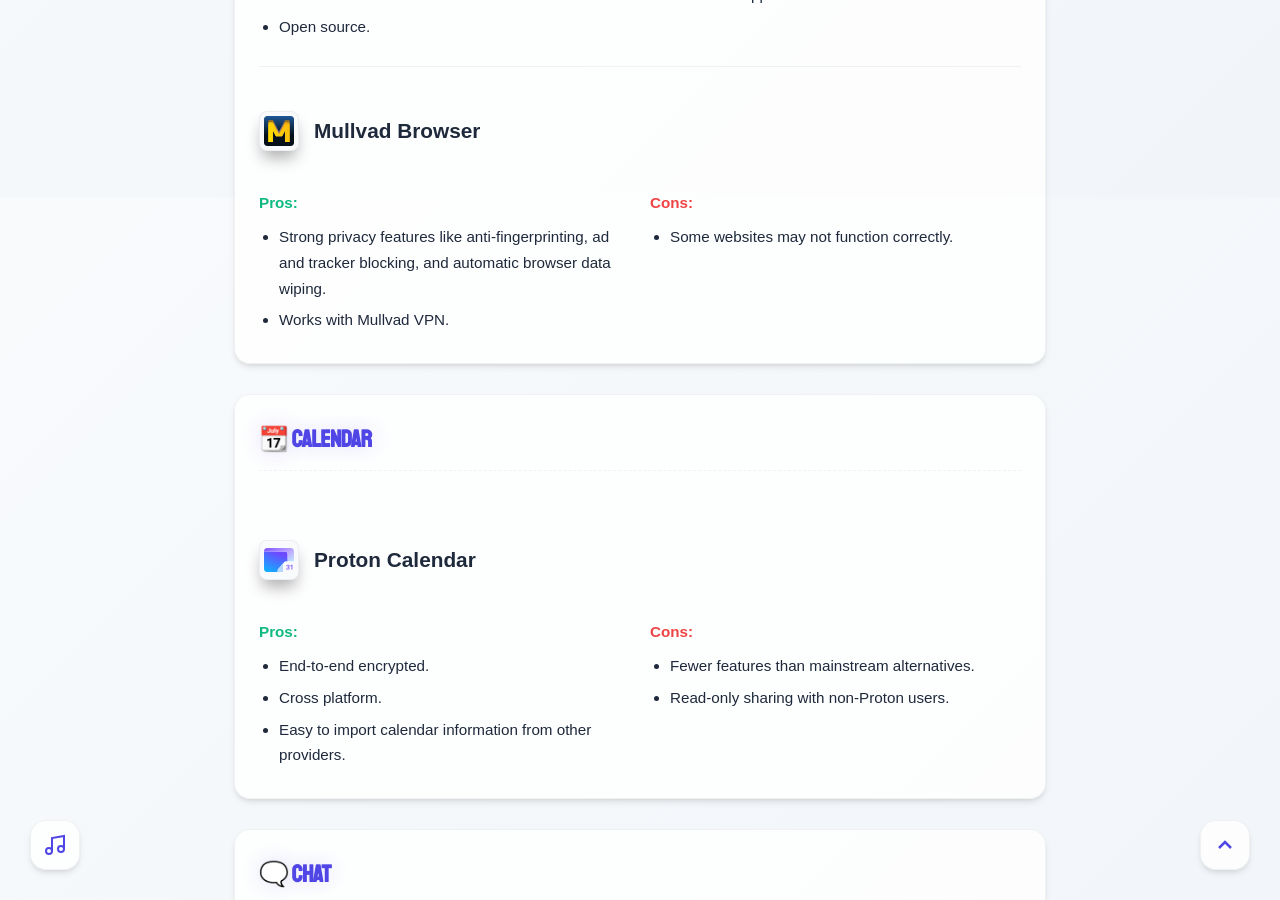
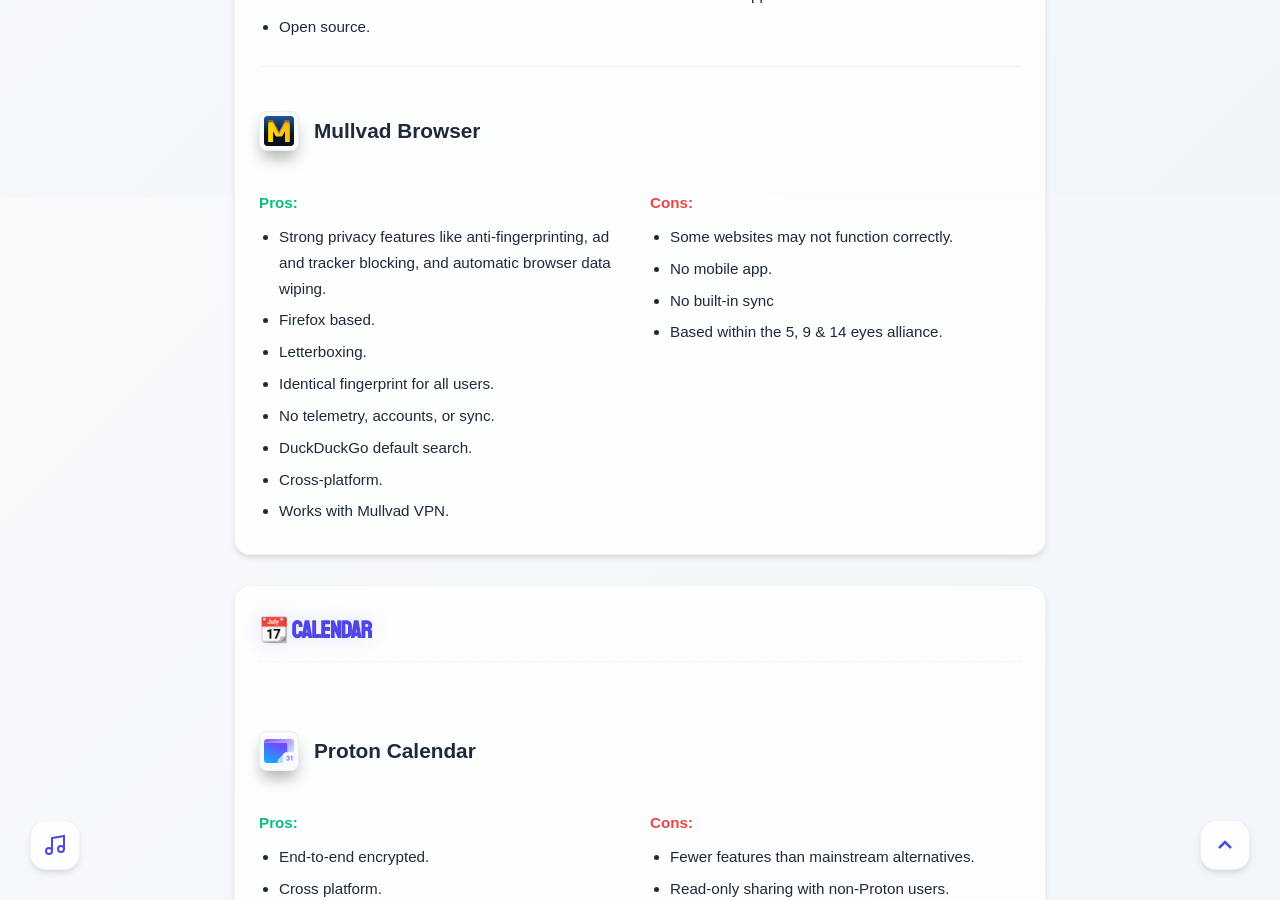
Before and after one commit to PASSK3YS/PASSK3YS.github.io, a Jekyll site: the page built from tools/myrecommendations.md, in a window 1280 px wide and 900 px high, scrolled down 1603 px. Built offline with Jekyll 4.4.1, drawn with Linux system fonts in a browser that asks for light colours; some web fonts are replaced; some of the changed text lies outside the part shown.

Commit message:
chore: update pros and cons

```diff
--- a/tools/myrecommendations.md
+++ b/tools/myrecommendations.md
@@ -65,6 +65,7 @@
                           <li>Not fully open-source.</li>
                           <li>Can use a lot of system resources.</li>
                           <li>Based on the Chromium engine.</li>
+                          <li>Based within the 5, 9 & 14 eyes alliance.</li>
                       </ul>
                   </div>
               </div>
@@ -135,6 +136,12 @@
                       <strong class="pros-title">Pros:</strong>
                       <ul>
                           <li>Strong privacy features like anti-fingerprinting, ad and tracker blocking, and automatic browser data wiping.</li>
+                          <li>Firefox based.</li>
+                          <li>Letterboxing.</li>
+                          <li>Identical fingerprint for all users.</li>
+                          <li>No telemetry, accounts, or sync.</li>
+                          <li>DuckDuckGo default search.</li>
+                          <li>Cross-platform.</li>
                           <li>Works with Mullvad VPN.</li>
                       </ul>
                   </div>
@@ -142,6 +149,9 @@
                       <strong class="cons-title">Cons:</strong>
                       <ul>
                           <li>Some websites may not function correctly.</li>
+                          <li>No mobile app.</li>
+                          <li>No built-in sync</li>
+                          <li>Based within the 5, 9 & 14 eyes alliance.</li>
                       </ul>
                   </div>
               </div>
```
